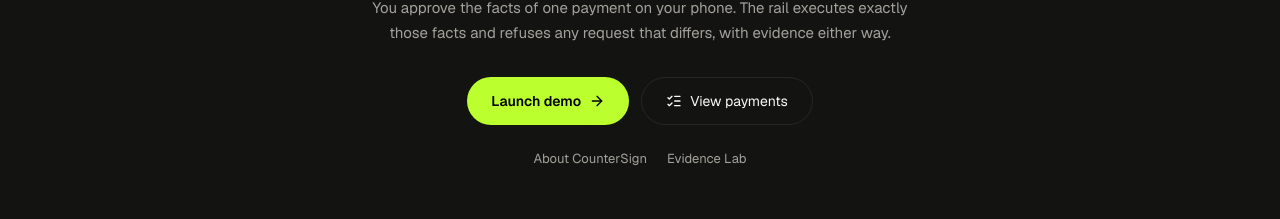
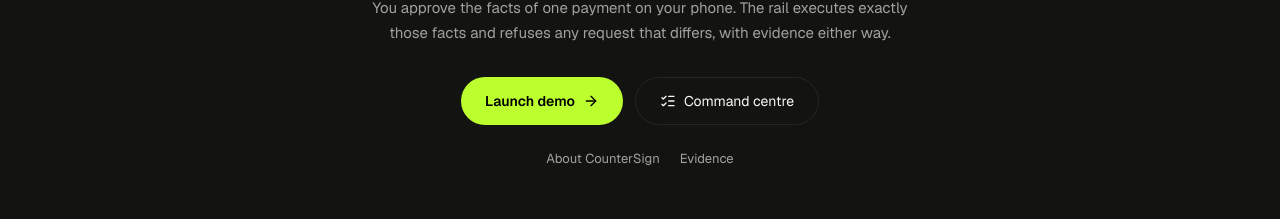
Before and after one commit to AdvayRoy/CIS, a Next.js app: page / in a window 1280 px wide. Shown: the part 419-638 px from the top of the page. Built offline with nearby package versions, Linux system fonts and the light colour scheme.

Commit message:
copy: one name per destination (Command centre, Evidence) on landing, entry and lab

```diff
--- a/src/app/lab/page.tsx
+++ b/src/app/lab/page.tsx
@@ -82,7 +82,7 @@ export default function LabPage() {
           <p className="mt-2 text-sm text-muted">Bank simulation · Local-chain demo · <span className={connected === false ? "text-amber" : undefined}>{connected === false ? "disconnected" : connected ? "connected" : "connecting"}</span></p>
         </div>
         <div className="flex flex-wrap gap-3">
-          <Link href="/command" className="btn-primary inline-flex h-11 items-center gap-2 rounded-full px-5 text-sm">Open customer view<ArrowRight aria-hidden className="size-4 rtl:rotate-180" /></Link>
+          <Link href="/command" className="btn-primary inline-flex h-11 items-center gap-2 rounded-full px-5 text-sm">Open Command centre<ArrowRight aria-hidden className="size-4 rtl:rotate-180" /></Link>
           <Link href="/evidence" className="inline-flex h-11 items-center rounded-full border border-line px-5 text-sm transition-colors duration-200 hover:bg-surface-2">See the evidence</Link>
         </div>
       </header>
--- a/src/components/marketing/Landing.tsx
+++ b/src/components/marketing/Landing.tsx
@@ -146,7 +146,7 @@ function Bento() {
                 Each attempt leaves a record of what was approved, what was attempted, what was enforced and what moved.
               </p>
               <Link href="/evidence" className="mt-7 inline-flex h-11 items-center gap-1.5 rounded-full bg-[#131312] px-5 text-[14px] font-semibold text-[#FAF9F5] hover:bg-black">
-                Open the Evidence Lab <ArrowUpRight aria-hidden className="size-4" />
+                See the evidence <ArrowUpRight aria-hidden className="size-4" />
               </Link>
             </div>
             <dl className="min-w-0 rounded-[20px] bg-white px-5 text-[14px] shadow-[0_24px_48px_-28px_rgba(19,19,18,0.35)] sm:px-6">
@@ -215,7 +215,7 @@ function Footer() {
           <div className="mt-8 flex flex-wrap items-center gap-x-6 gap-y-3">
             <Cta />
             <Link href="/command" className="text-[14px] text-fg hover:text-mint">Command centre</Link>
-            <Link href="/evidence" className="text-[14px] text-fg hover:text-mint">Evidence Lab</Link>
+            <Link href="/evidence" className="text-[14px] text-fg hover:text-mint">Evidence</Link>
           </div>
         </motion.div>
         <div className="mt-16 flex flex-wrap items-center justify-between gap-3 border-t border-line pt-6 text-[12px] text-muted">
--- a/src/components/product/Entry.tsx
+++ b/src/components/product/Entry.tsx
@@ -118,11 +118,11 @@ export function Entry() {
           </p>
           <div className="mt-8 flex flex-wrap justify-center gap-3">
             <Link href="/shop" className="inline-flex h-12 items-center gap-2 rounded-full bg-mint px-6 text-sm font-semibold text-black hover:bg-fg">Launch demo<ArrowRight aria-hidden className="size-4 rtl:rotate-180" /></Link>
-            <Link href="/command" className="inline-flex h-12 items-center gap-2 rounded-full border border-line px-6 text-sm text-fg transition-colors duration-200 hover:bg-surface-2"><ListChecks aria-hidden className="size-4" />View payments</Link>
+            <Link href="/command" className="inline-flex h-12 items-center gap-2 rounded-full border border-line px-6 text-sm text-fg transition-colors duration-200 hover:bg-surface-2"><ListChecks aria-hidden className="size-4" />Command centre</Link>
           </div>
           <p className="mt-6 flex flex-wrap justify-center gap-x-5 gap-y-2 text-[13px] text-muted">
             <Link href="/landing" className="underline-offset-4 transition-colors duration-200 hover:text-fg hover:underline">About CounterSign</Link>
-            <Link href="/evidence" className="underline-offset-4 transition-colors duration-200 hover:text-fg hover:underline">Evidence Lab</Link>
+            <Link href="/evidence" className="underline-offset-4 transition-colors duration-200 hover:text-fg hover:underline">Evidence</Link>
           </p>
           <div className="mt-12 grid w-full gap-4 text-start sm:mt-16 sm:gap-6 lg:grid-cols-2">
             <Panel title="Approved terms"><TermsRule /></Panel>
```
